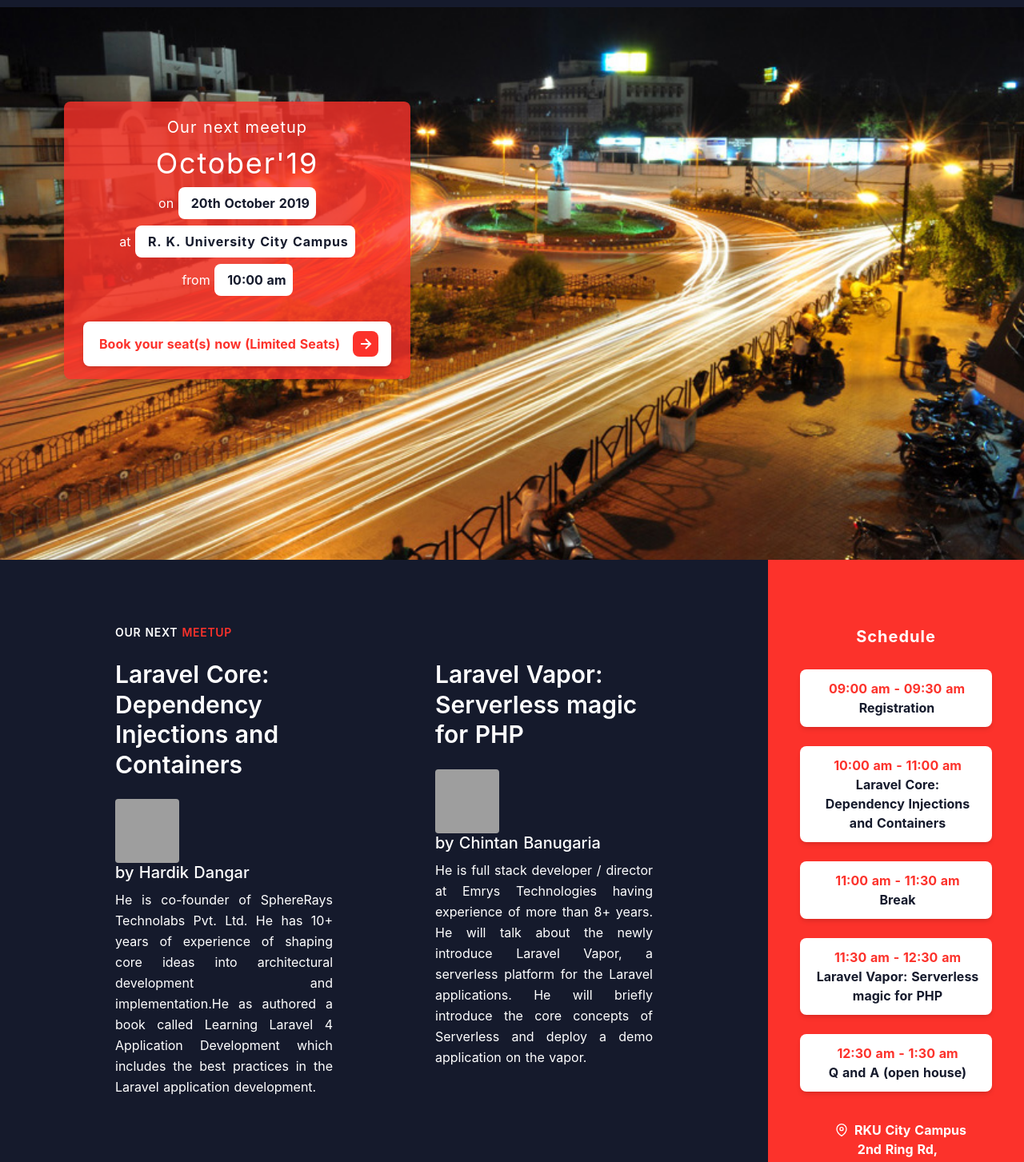
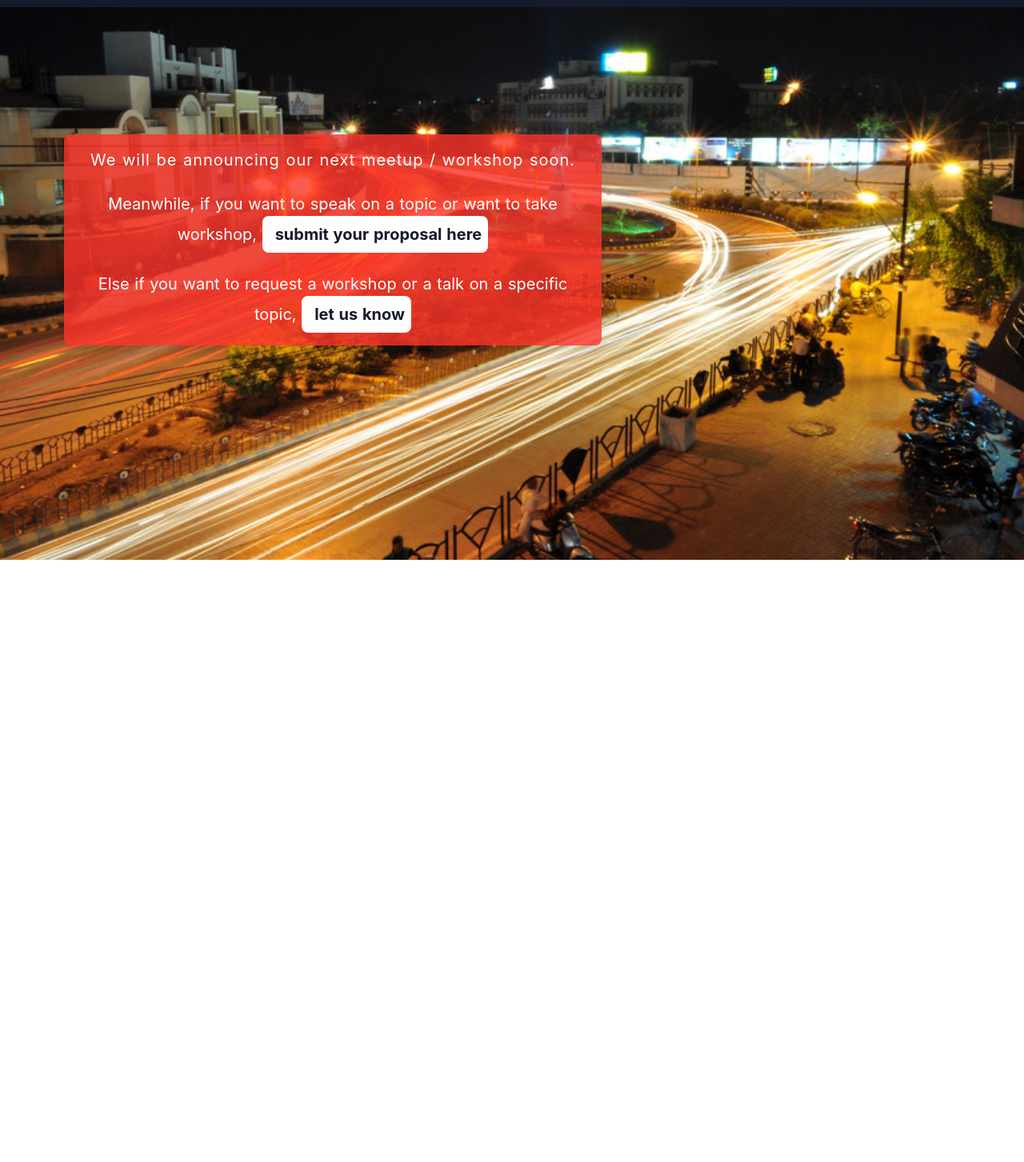
Before and after one commit to laravelrajkot/site, a Nuxt app: page / in a window 1280 px wide. Shown: the part 100-1553 px from the top of the page at 80% size. After the commit the page ends 800 px from the top, so only its background shows below. Built offline with nearby package versions, Linux system fonts and the light colour scheme; grey boxes are pictures that could not be loaded.

Commit message:
Generic Announcement added

```diff
--- a/pages/index.vue
+++ b/pages/index.vue
@@ -70,13 +70,12 @@
   </header>
   <section class="relative bg-blue-700 px-4 lg:px-20 overflow-hidden h-screen flex items-center content-center">
       <div class="bg-cover absolute top-0 left-0 z-0 w-full h-full" style="background-image: url('images/cover-bg.jpg')"></div>
-      <div class="flex items-center content-center">
+      <!-- <div class="flex items-center content-center">
         <div class="relative z-10 md:max-w-2xl px-6 py-4 rounded-lg text-center shadow-lg" style="background-color: rgba(252, 50, 43, .8)">
           <h4 class="font-normal text-white text-xl leading-relaxed tracking-wider">Our next meetup</h4>
 
           <span class="text-white text-3xl lg:text-4xl leading-relaxed tracking-wider">October'19
           </span>
-         <!--  <h4 class="font-normal text-white text-base lg:text-xl mt-6 mb-4"> <a href="https://twitter.com/deltasquare4" target="_blank" class="underline">Rakshit</a> will show you the tips and tricks to dockerize your application, <span class="text-2xl">the correct way.</span> </h4> -->
          <br/>
           <span class="font-normal text-white text-sm lg:text-base mt-8 tracking-none"> on <span class="inline-block bg-white pl-4 pr-2 py-2 text-headerdark rounded-lg font-bold"> 20th October 2019 </span>
           <br/>
@@ -102,8 +101,8 @@
             </div>
           </a>
         </div>
-      </div>
-      <!-- <div class="flex items-center content-center">
+      </div>  -->
+      <div class="flex items-center content-center">
         <div class="relative z-10 md:max-w-2xl px-6 py-4 rounded-lg text-center shadow-lg" style="background-color: rgba(252, 50, 43, .8)">
           <h4 class="font-normal text-white text-xl leading-relaxed tracking-wider">We will be announcing our next meetup / workshop soon.</h4>
 
@@ -114,9 +113,9 @@
           <span class="font-normal text-white text-base lg:text-xl mt-6 mb-4">Else if you want to request a workshop or a talk on a specific topic, <a href="https://forms.gle/R1P5nUsSZVWVThwx7" target="_blank"> <span class="inline-block bg-white pl-4 pr-2 py-2 text-headerdark rounded-lg font-bold">let us know</span></a></span>
           <br/>
         </div>
-      </div>  -->
+      </div>
   </section>
-   <section class="relative flex flex-col lg:flex-row">
+   <!-- <section class="relative flex flex-col lg:flex-row">
     <div class="w-full lg:w-3/4 flex flex-wrap bg-headerdark text-white py-20 px-4 lg:px-20 lg:flex-row ">
       <div class="w-full lg:w-1/2 lg:px-16">
         <h6 class="uppercase text-sm text-gray-700 font-semibold tracking-wider">Our Next <span class="text-laracolor">Meetup</span></h6>
@@ -219,7 +218,7 @@
 
         </div>
     </div>
-  </section>
+  </section> -->
   </div>
 </template>
 
```
Also changed, not shown: 1 other file (tests, documents, lock files or other folders).
